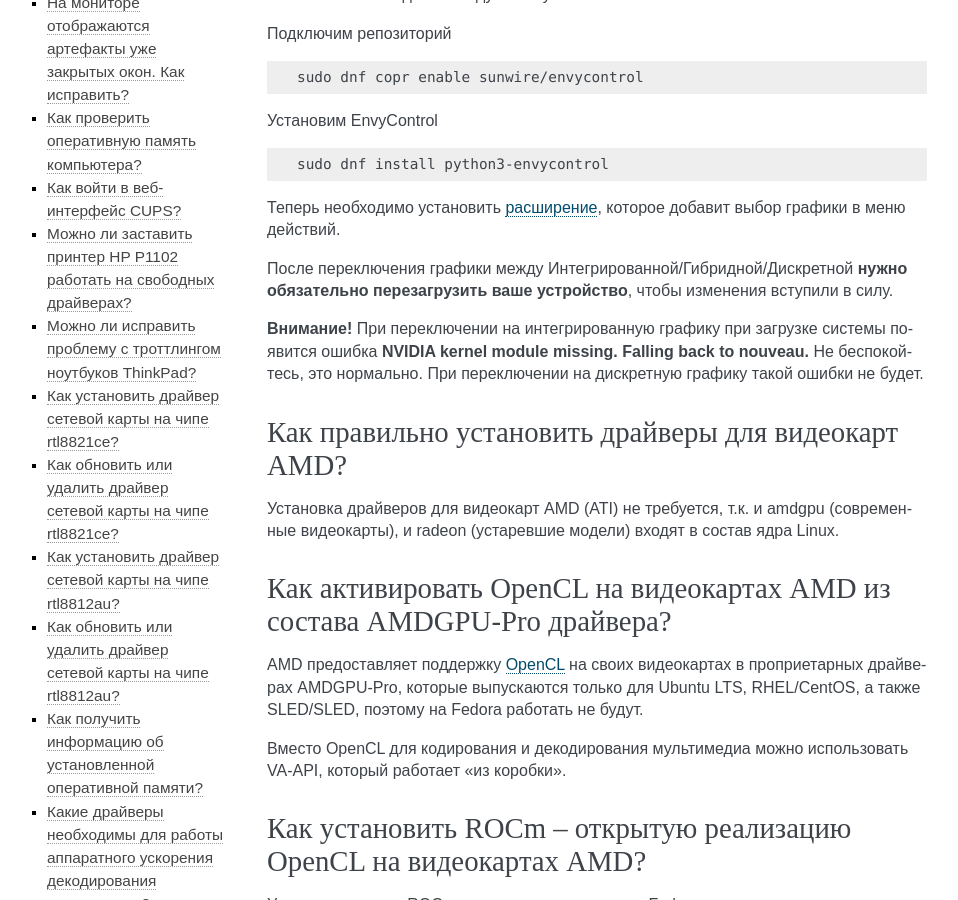
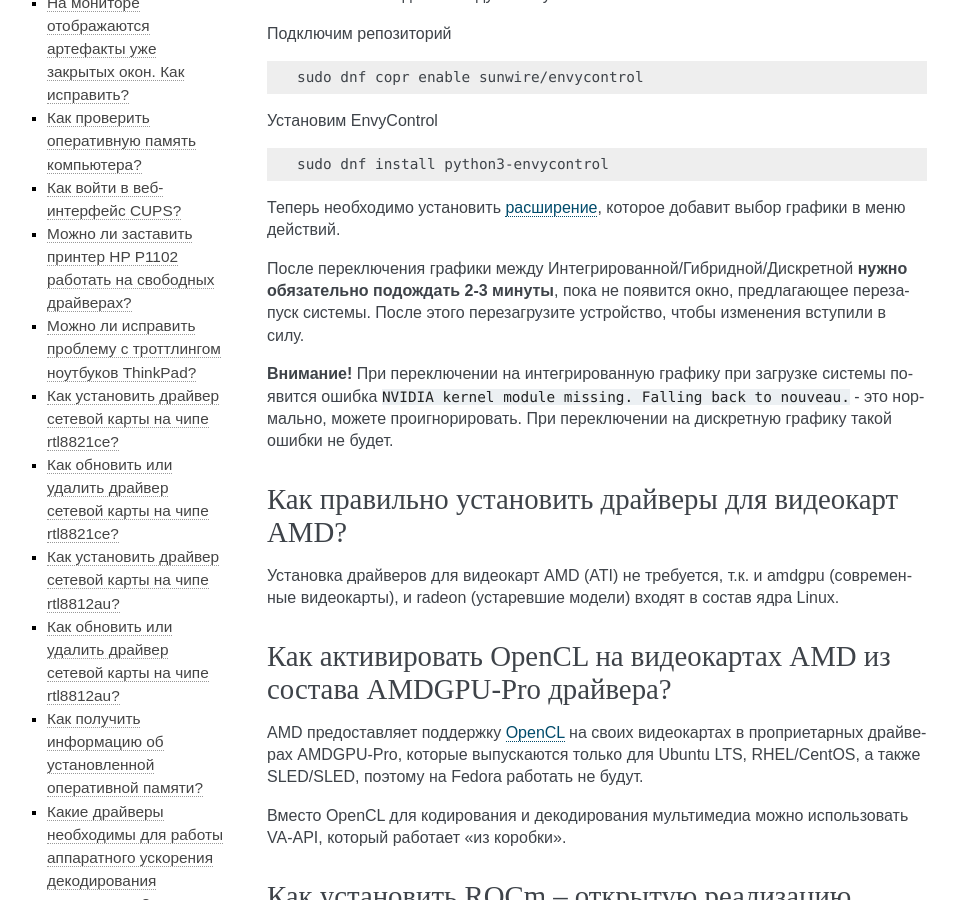
Before and after one commit to RussianFedora/FAQ, a Sphinx documentation site: the page built from source/hardware.rst, in a window 1280 px wide and 900 px high, scrolled down 5241 px. Shown: the whole window, without its empty margins (153-1111 px from the left). Built offline with Sphinx 7.4.7, drawn with Linux system fonts in a browser that asks for light colours; comment, search, counter and statistics services are not loaded.

Commit message:
How to switch between NVIDIA discrete graphics and integrated Intel graphics on laptops that support NVIDIA Optimus in hardware.rst

```diff
--- a/source/hardware.rst
+++ b/source/hardware.rst
@@ -330,10 +330,9 @@
 
 Теперь необходимо установить `расширение <https://extensions.gnome.org/extension/5009/gpu-profile-selector/>`__, которое добавит выбор графики в меню действий.
 
-После переключения графики между Интегрированной/Гибридной/Дискретной **нужно обязательно перезагрузить ваше устройство**, чтобы изменения вступили в силу.
-
-**Внимание!** При переключении на интегрированную графику при загрузке системы появится ошибка **NVIDIA kernel module missing. Falling back to nouveau.** Не беспокойтесь, это нормально. При переключении на дискретную графику такой ошибки не будет.
-
+После переключения графики между Интегрированной/Гибридной/Дискретной **нужно обязательно подождать 2-3 минуты**, пока не появится окно, предлагающее перезапуск системы. После этого перезагрузите устройство, чтобы изменения вступили в силу.
+
+**Внимание!** При переключении на интегрированную графику при загрузке системы появится ошибка ``NVIDIA kernel module missing. Falling back to nouveau.`` - это нормально, можете проигнорировать. При переключении на дискретную графику такой ошибки не будет.
 
 Как правильно установить драйверы для видеокарт AMD?
 ========================================================
```
